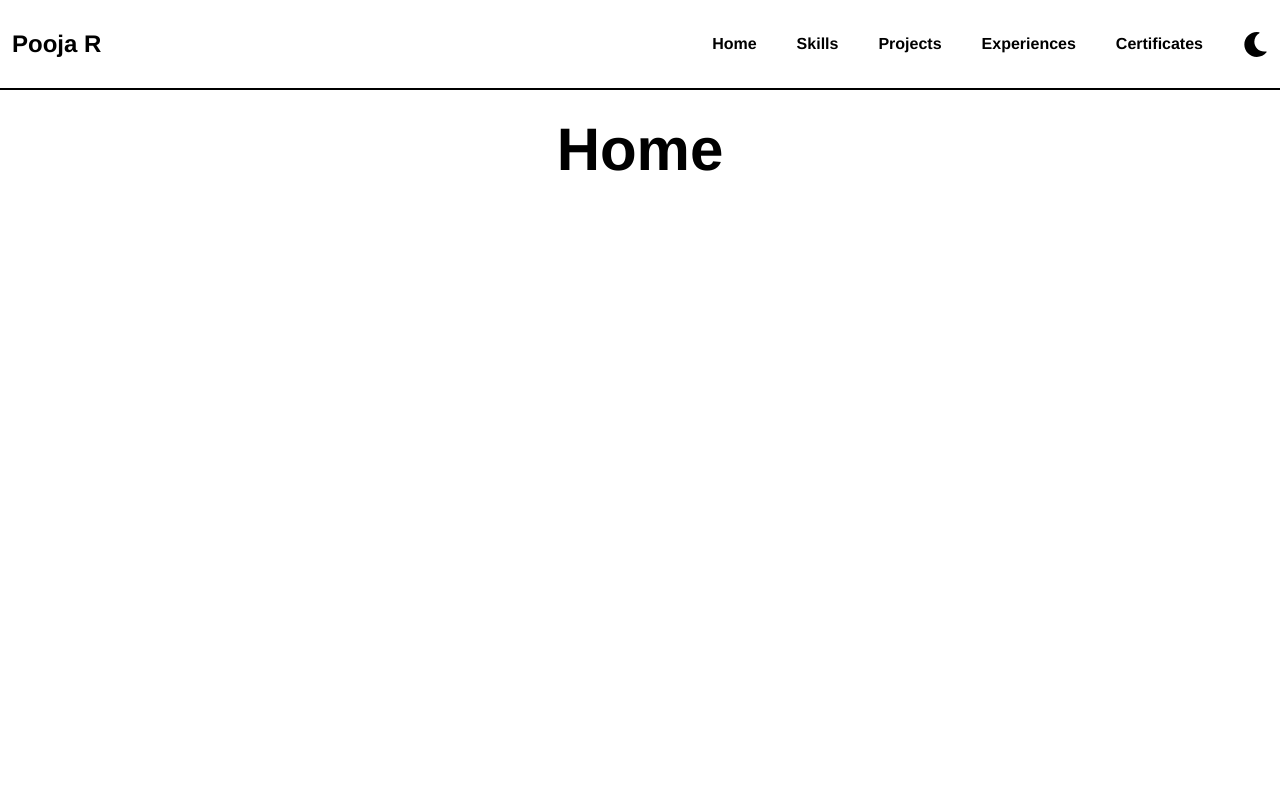
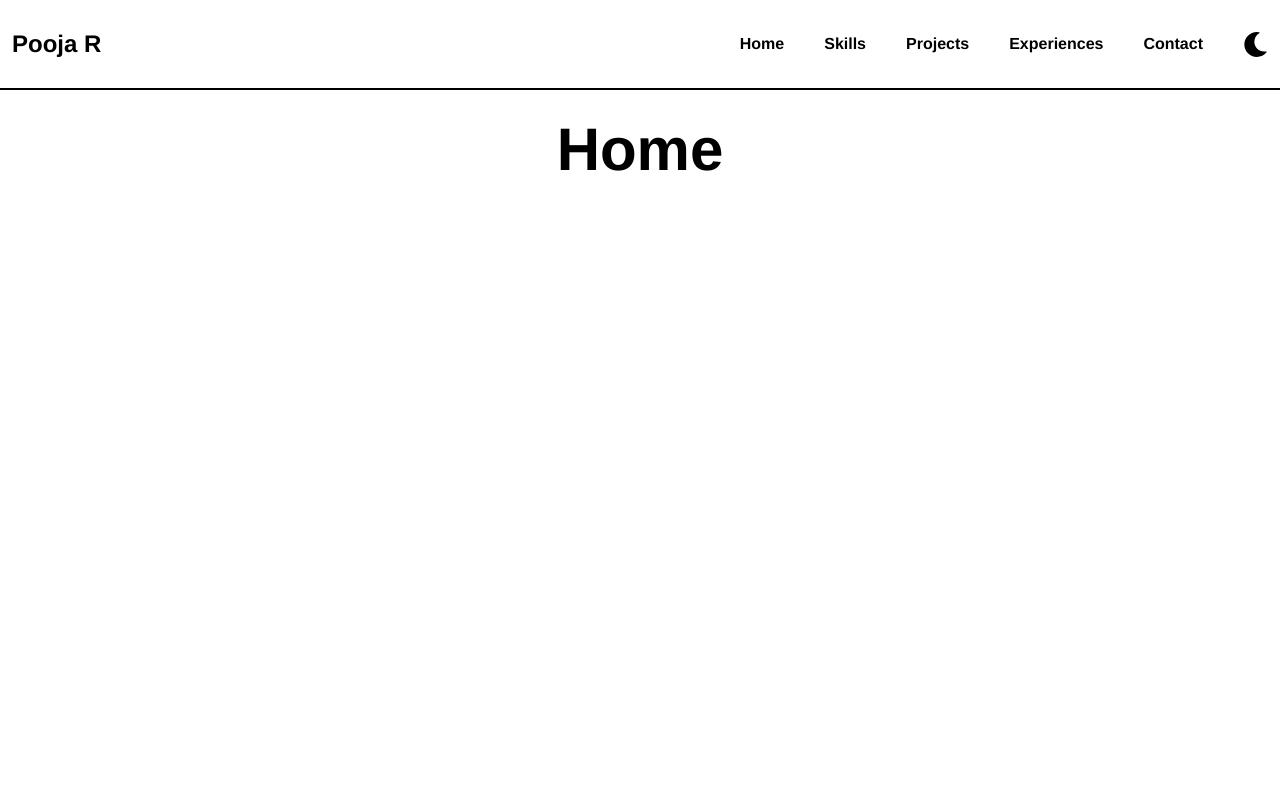
Before and after one commit to PoojaRamesh3/pooja-r, a React (Create React App) app: page / in a window 1280 px wide. Shown: the top 800 px of the page. Built offline with nearby package versions, Linux system fonts and the light colour scheme.

Commit message:
Working on Footer and Tooltip

```diff
--- a/src/Router.tsx
+++ b/src/Router.tsx
@@ -4,7 +4,7 @@ import Home from "./screens/Home";
 import Projects from "./screens/Projects";
 import Skills from "./screens/Skills";
 import Experiences from "./screens/Experiences";
-import Certificates from "./screens/Certificates";
+import Contact from "./screens/Contact";
 
 const Router = () => {
   return (
@@ -15,7 +15,7 @@ const Router = () => {
           <Route path="/skills" element={<Skills />} />
           <Route path="/projects" element={<Projects />} />
           <Route path="/experiences" element={<Experiences />} />
-          <Route path="/certificates" element={<Certificates />} />
+          <Route path="/contact" element={<Contact />} />
         </Route>
       </Routes>
     </BrowserRouter>
--- a/src/content.tsx
+++ b/src/content.tsx
@@ -52,8 +52,8 @@ export const content = {
       url: "/experiences",
     },
     {
-      listname: "Certificates",
-      url: "/certificates",
+      listname: "Contact",
+      url: "/contact",
     },
   ],
   home: {
@@ -246,7 +246,7 @@ export const content = {
     heading: "Experiences",
   },
   certificates: {
-    heading: "Certificates",
+    heading: "Get in touch!",
   },
   footer: {
     conclusion: "Built by Pooja R using :",
--- a/src/screens/Certificates.tsx
+++ b/src/screens/Contact.tsx
@@ -1,7 +1,7 @@
 import Heading from "../components/Heading";
 import { content } from "../content";
 
-const Certificates = () => {
+const Contact = () => {
   return (
     <>
       <Heading heading={content.certificates.heading} />
@@ -9,4 +9,4 @@ const Certificates = () => {
   );
 };
 
-export default Certificates;
+export default Contact;
```
